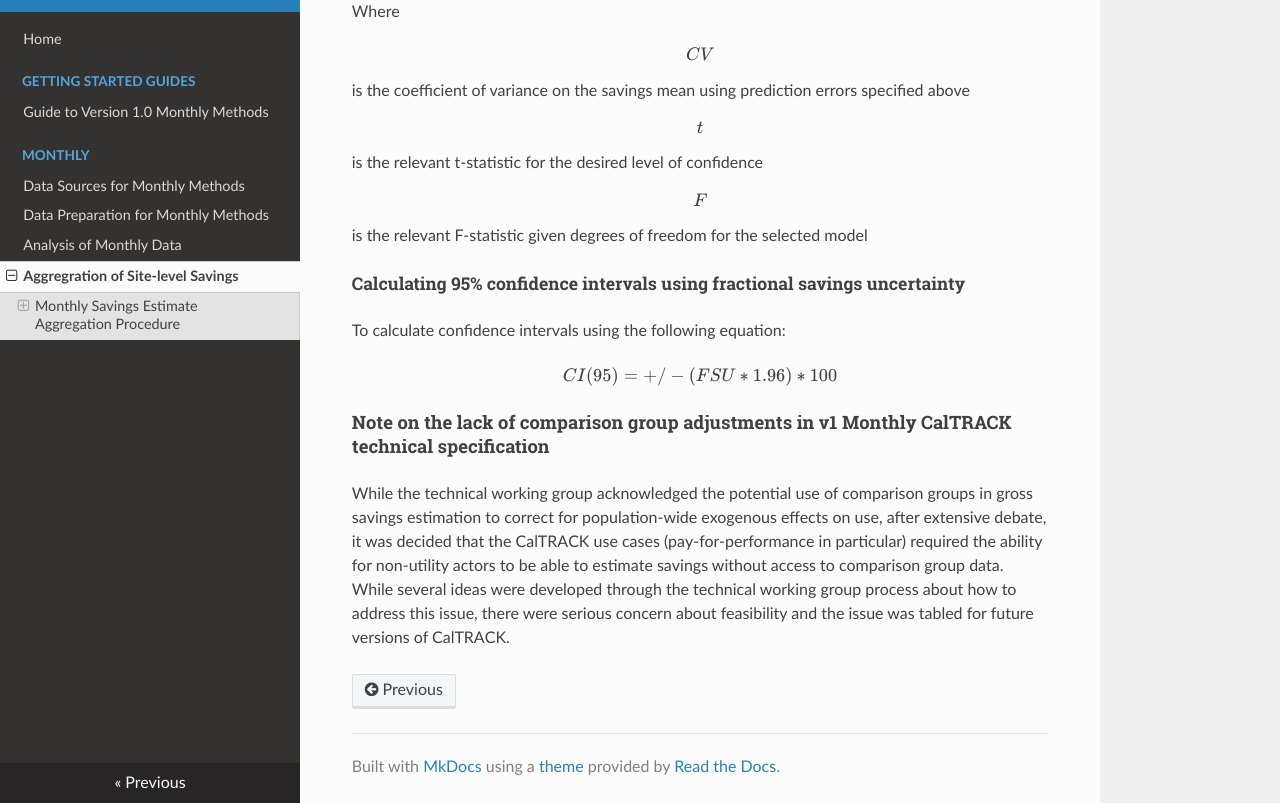
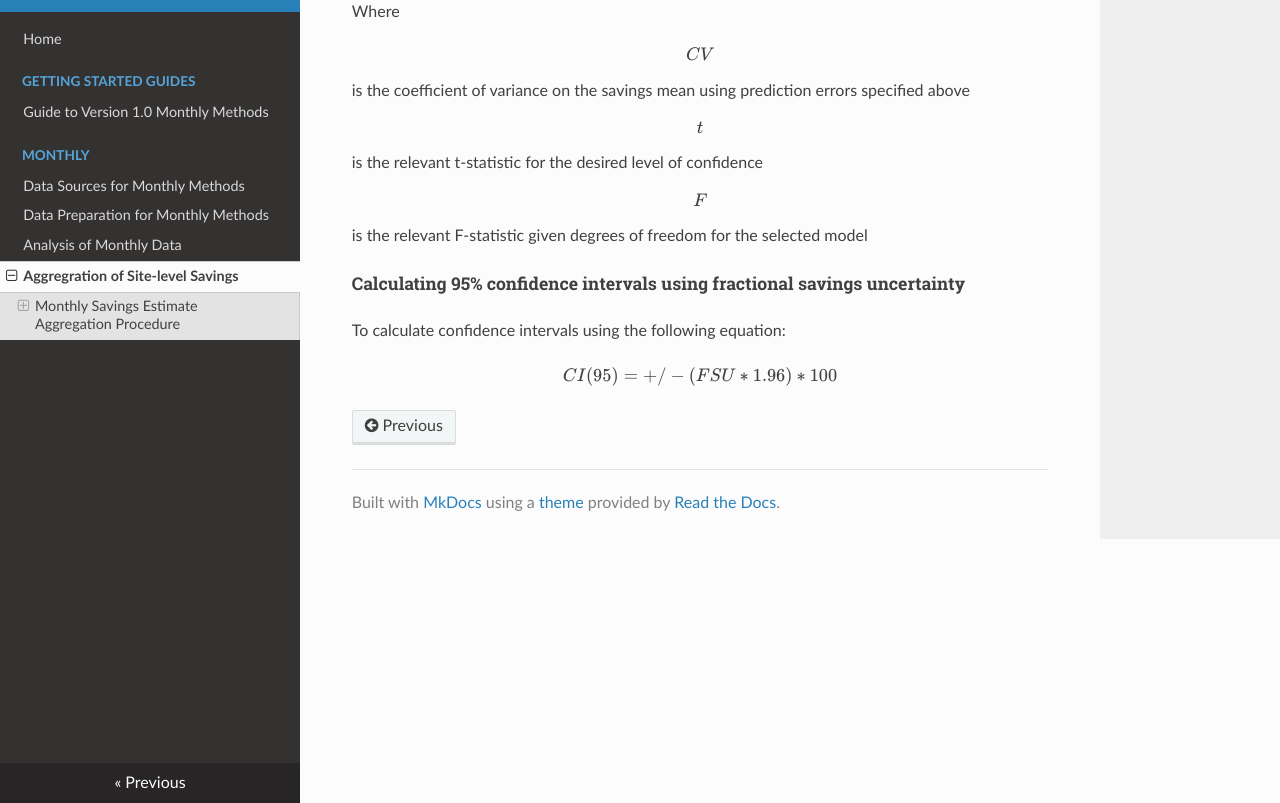
Before and after one commit to openeemeter/caltrack, an MkDocs documentation site: the page built from docs/monthly/aggregation.md, in a window 1280 px wide and 900 px high, scrolled down 3868 px, cut to the strip 97-900 px from the top of the window. Built offline with MkDocs 1.6.1, drawn with Linux system fonts in a browser that asks for light colours; nearby versions of some CDN libraries; formulas are drawn with MathJax 3; old or Windows-style settings are respelled for this version of MkDocs.

Commit message:
remove language not agreed to

```diff
--- a/docs/monthly/aggregation.md
+++ b/docs/monthly/aggregation.md
@@ -125,7 +125,3 @@ $$F$$ is the relevant F-statistic given degrees of freedom for the selected mode
 To calculate confidence intervals using the following equation:
 
 $$CI(95) = +/- (FSU * 1.96) * 100$$
-
-#### Note on the lack of comparison group adjustments in v1 Monthly CalTRACK technical specification
-
-While the technical working group acknowledged the potential use of comparison groups in gross savings estimation to correct for population-wide exogenous effects on use, after extensive debate, it was decided that the CalTRACK use cases (pay-for-performance in particular) required the ability for non-utility actors to be able to estimate savings without access to comparison group data. While several ideas were developed through the technical working group process about how to address this issue, there were serious concern about feasibility and the issue was tabled for future versions of CalTRACK.
```
